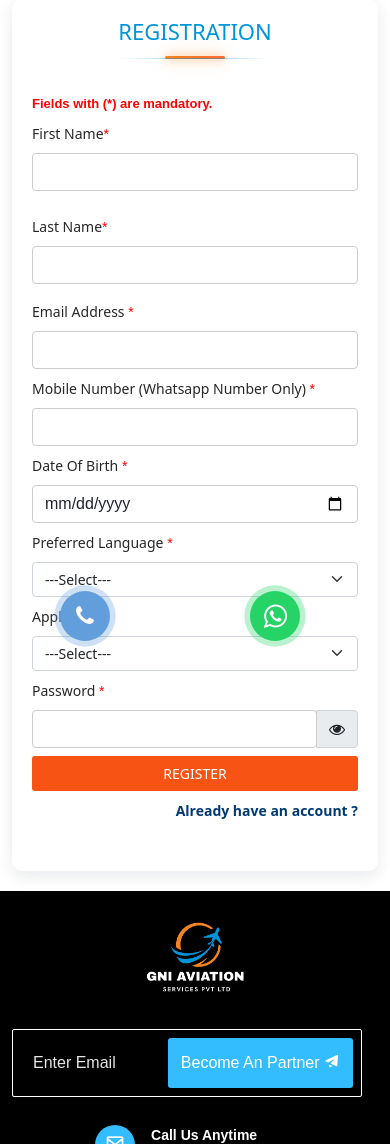
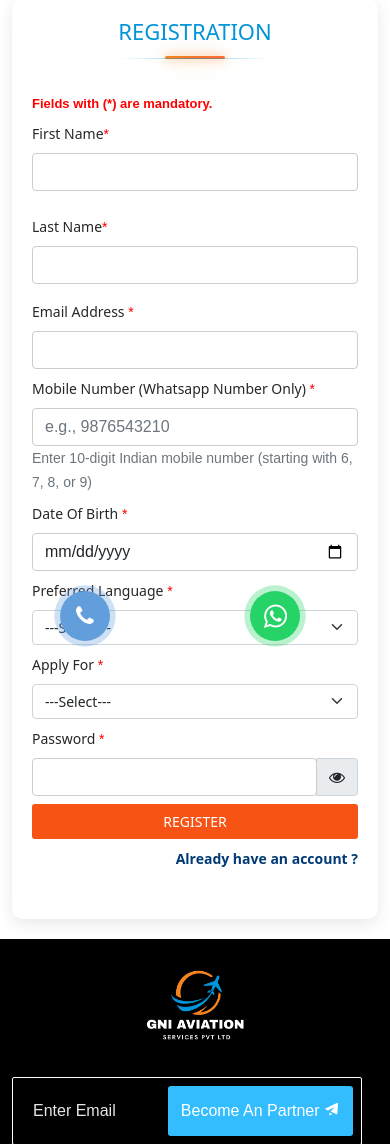
Before and after one commit to techeorankit/GNI-Aviation, a PHP site: page /register.php in a window 390 px wide. Shown: the part 183-1327 px from the top of the page. Run offline with PHP 8.4, Linux system fonts and the light colour scheme; some libraries are stand-ins or nearby versions.

Commit message:
Add Indian phone number validation using libphonenumber
- Installed giggsey/libphonenumber-for-php via Composer
- Created include/phone-validator.php with validateIndianPhone() function
- Updated register.php to use proper Indian mobile number validation
- Validation features:
  - Validates against Google's libphonenumber database
  - Accepts numbers with/without +91 or 91 prefix
  - Validates only Indian mobile numbers (not landlines)
  - Handles various input formats (spaces, dashes, etc.)
  - Returns detailed error messages for invalid numbers
- Updated .gitignore to exclude vendor/ and composer.phar

```diff
--- /dev/null
+++ b/include/phone-validator.php
@@ -0,0 +1,132 @@
+<?php
+/**
+ * Indian Phone Number Validator using libphonenumber
+ *
+ * Validates Indian phone numbers using Google's libphonenumber library
+ */
+
+require_once __DIR__ . '/../vendor/autoload.php';
+
+use libphonenumber\PhoneNumberUtil;
+use libphonenumber\PhoneNumberType;
+use libphonenumber\NumberParseException;
+
+/**
+ * Validate an Indian phone number
+ *
+ * @param string $phoneNumber The phone number to validate
+ * @param bool $mobileOnly If true, only accepts mobile numbers (not landlines)
+ * @return array ['valid' => bool, 'error' => string|null, 'formatted' => string|null]
+ */
+function validateIndianPhone($phoneNumber, $mobileOnly = true) {
+    $result = [
+        'valid' => false,
+        'error' => null,
+        'formatted' => null,
+        'type' => null
+    ];
+
+    // Remove any whitespace
+    $phoneNumber = trim($phoneNumber);
+
+    // If empty
+    if (empty($phoneNumber)) {
+        $result['error'] = 'Phone number is required.';
+        return $result;
+    }
+
+    // Remove spaces, dashes, and other common separators first
+    $phoneNumber = preg_replace('/[\s\-\.\(\)]/', '', $phoneNumber);
+
+    // Remove +91 prefix if present (with + sign)
+    if (preg_match('/^\+91/', $phoneNumber)) {
+        $phoneNumber = preg_replace('/^\+91/', '', $phoneNumber);
+    }
+    // Remove 91 prefix only if number is longer than 10 digits (to avoid stripping valid numbers starting with 91)
+    elseif (preg_match('/^91[0-9]{10}$/', $phoneNumber)) {
+        $phoneNumber = substr($phoneNumber, 2);
+    }
+    // Remove leading 0 if present
+    elseif (preg_match('/^0/', $phoneNumber)) {
+        $phoneNumber = preg_replace('/^0/', '', $phoneNumber);
+    }
+
+    // Basic check for 10 digits
+    if (!preg_match('/^[0-9]{10}$/', $phoneNumber)) {
+        $result['error'] = 'Please enter a valid 10-digit Indian mobile number.';
+        return $result;
+    }
+
+    // Check if starts with valid Indian mobile prefixes (6, 7, 8, 9)
+    if ($mobileOnly && !preg_match('/^[6-9]/', $phoneNumber)) {
+        $result['error'] = 'Indian mobile numbers must start with 6, 7, 8, or 9.';
+        return $result;
+    }
+
+    try {
+        $phoneUtil = PhoneNumberUtil::getInstance();
+
+        // Parse the number with India country code
+        $numberProto = $phoneUtil->parse($phoneNumber, 'IN');
+
+        // Check if the number is valid for India
+        if (!$phoneUtil->isValidNumberForRegion($numberProto, 'IN')) {
+            $result['error'] = 'This is not a valid Indian phone number.';
+            return $result;
+        }
+
+        // Get the number type
+        $numberType = $phoneUtil->getNumberType($numberProto);
+
+        // Get type name
+        $typeName = match($numberType) {
+            PhoneNumberType::MOBILE => 'Mobile',
+            PhoneNumberType::FIXED_LINE => 'Landline',
+            PhoneNumberType::FIXED_LINE_OR_MOBILE => 'Mobile/Landline',
+            PhoneNumberType::TOLL_FREE => 'Toll-Free',
+            PhoneNumberType::PREMIUM_RATE => 'Premium Rate',
+            PhoneNumberType::SHARED_COST => 'Shared Cost',
+            PhoneNumberType::VOIP => 'VoIP',
+            PhoneNumberType::PERSONAL_NUMBER => 'Personal',
+            PhoneNumberType::PAGER => 'Pager',
+            PhoneNumberType::UAN => 'UAN',
+            PhoneNumberType::VOICEMAIL => 'Voicemail',
+            default => 'Unknown'
+        };
+
+        $result['type'] = $typeName;
+
+        // If mobile only is required, check the type
+        if ($mobileOnly && $numberType !== PhoneNumberType::MOBILE && $numberType !== PhoneNumberType::FIXED_LINE_OR_MOBILE) {
+            $result['error'] = 'Please enter a valid Indian mobile number, not a ' . strtolower($result['type']) . ' number.';
+            return $result;
+        }
+
+        // Get formatted number
+        $result['formatted'] = $phoneUtil->format($numberProto, \libphonenumber\PhoneNumberFormat::E164);
+        $result['valid'] = true;
+
+    } catch (NumberParseException $e) {
+        $result['error'] = 'Invalid phone number format. Please enter a valid Indian mobile number.';
+    } catch (Exception $e) {
+        $result['error'] = 'Error validating phone number. Please try again.';
+    }
+
+    return $result;
+}
+
+/**
+ * Format an Indian phone number for display
+ *
+ * @param string $phoneNumber The phone number to format
+ * @return string Formatted phone number or original if parsing fails
+ */
+function formatIndianPhone($phoneNumber) {
+    try {
+        $phoneUtil = PhoneNumberUtil::getInstance();
+        $numberProto = $phoneUtil->parse($phoneNumber, 'IN');
+        return $phoneUtil->format($numberProto, \libphonenumber\PhoneNumberFormat::NATIONAL);
+    } catch (Exception $e) {
+        return $phoneNumber;
+    }
+}
--- a/register.php
+++ b/register.php
@@ -1,5 +1,6 @@
 <?php
 include('include/header.php');
+include('include/phone-validator.php');
 
 // Handle registration
 $registration_success = false;
@@ -48,10 +49,11 @@ if(isset($_POST['registration']))
       $errors['email'] = 'This email is already registered.';
     }
   }
-  if(empty($phone)) {
-    $errors['phone'] = 'Mobile Number is required.';
-  } elseif(!preg_match('/^[0-9]{10}$/', $phone)) {
-    $errors['phone'] = 'Please enter a valid 10-digit mobile number.';
+
+  // Validate Indian phone number using libphonenumber
+  $phoneValidation = validateIndianPhone($phone, true); // true = mobile only
+  if(!$phoneValidation['valid']) {
+    $errors['phone'] = $phoneValidation['error'];
   }
   if(empty($dob)) {
     $errors['dob'] = 'Date of Birth is required.';
@@ -199,7 +201,8 @@ if(isset($_POST['registration']))
                                 </div>
                                 <div class="mb-2 col-lg-12">
                                     <label class="form-label">Mobile Number (Whatsapp Number Only) <span>*</span></label>
-                                    <input type="text" class="form-control <?= isset($errors['phone']) ? 'is-invalid' : ''; ?>" name="phone" maxlength="10" pattern="[0-9]{10}" oninput="this.value = this.value.replace(/[^0-9]/g, '');" required value="<?= htmlspecialchars($old_values['phone'] ?? ''); ?>">
+                                    <input type="tel" class="form-control <?= isset($errors['phone']) ? 'is-invalid' : ''; ?>" name="phone" maxlength="15" pattern="[0-9+\-\s]{10,15}" oninput="this.value = this.value.replace(/[^0-9+\-\s]/g, '');" placeholder="e.g., 9876543210" required value="<?= htmlspecialchars($old_values['phone'] ?? ''); ?>">
+                                    <small class="text-muted">Enter 10-digit Indian mobile number (starting with 6, 7, 8, or 9)</small>
                                     <?php if(isset($errors['phone'])): ?>
                                     <div class="invalid-feedback"><?= htmlspecialchars($errors['phone']); ?></div>
                                     <?php endif; ?>
```
Also changed, not shown: composer.json (added, +14 -0 lines), 2 other files.
